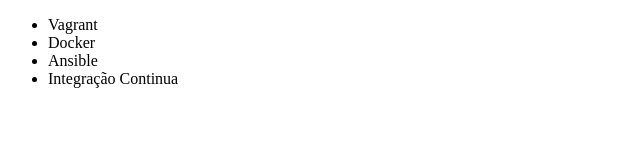
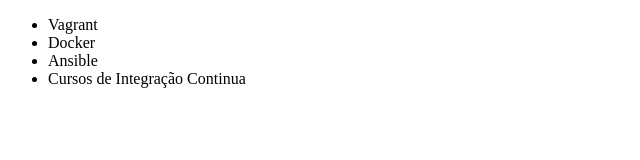
Before and after one commit to AlbertoHolanda1245/Projeto-Aulas, a plain HTML site: page index.html in a window 1280 px wide. Shown: the full height of the page, 0-640 px from the left. Drawn offline with Linux system fonts and the light colour scheme.

Commit message:
Alteracao no nome do Curso

```diff
--- a/index.html
+++ b/index.html
@@ -9,7 +9,7 @@
         <li>Vagrant</li>
         <li>Docker</li>
         <li>Ansible</li>
-        <li>Integração Continua</li>
+        <li>Cursos de Integração Continua</li>
     </ul>
 </body>
 </html>
```
